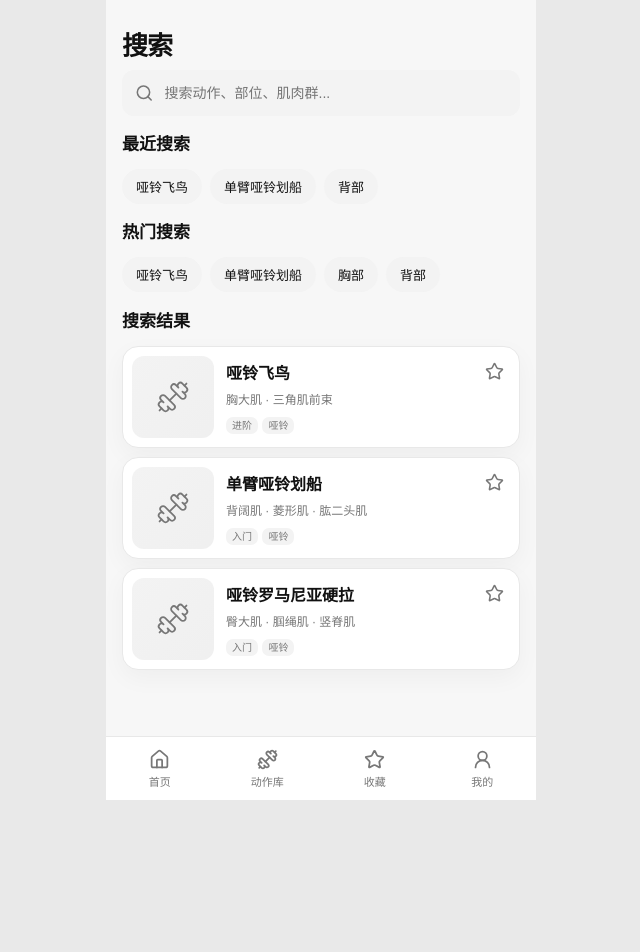
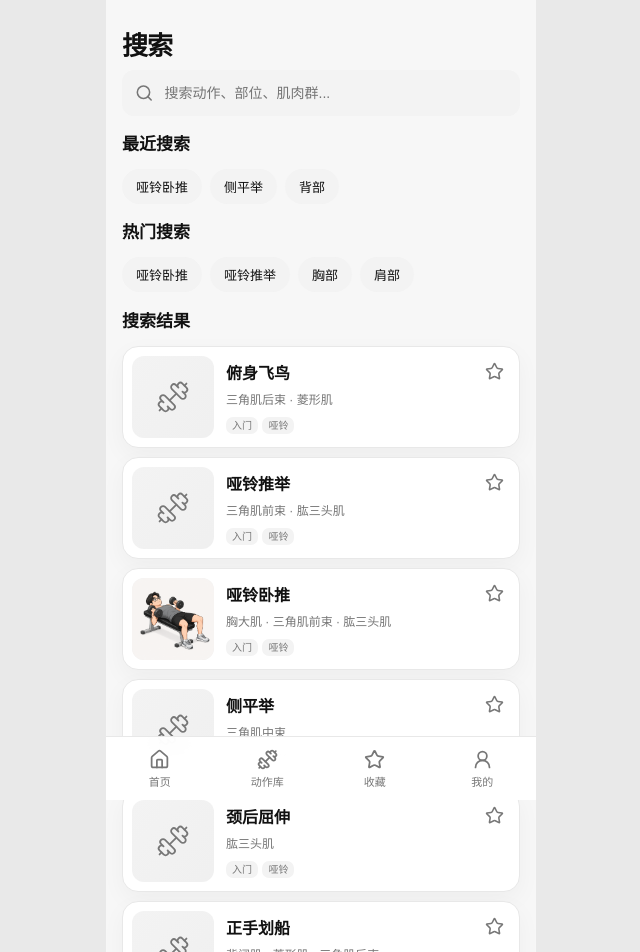
Before and after one commit to Xusuiquan/dumbbell-training, a React (Vite) app: page /search in a window 1280 px wide. Shown: the top 952 px of the page, without its empty margins (319-959 px from the left). Before the commit the page ends 800 px from the top, so only its background shows below. Built offline with nearby package versions, Linux system fonts and the light colour scheme.

Commit message:
feat: add 8 exercises

```diff
--- a/src/data/exercises/dumbbell.ts
+++ b/src/data/exercises/dumbbell.ts
@@ -2,68 +2,178 @@ import type { Exercise } from '../../types/exercise'
 
 export const dumbbellExercises: Exercise[] = [
   {
-    id: 'dumbbell-fly',
-    name: '哑铃飞鸟',
+    id: 'bent-over-reverse-fly',
+    name: '俯身飞鸟',
+    bodyPart: '肩部',
+    targetMuscles: ['三角肌后束', '菱形肌'],
+    difficulty: 'beginner',
+    equipment: ['哑铃'],
+    thumbnail: '',
+    startImage: '',
+    endImage: '',
+    steps: [
+      '双脚与髋同宽站立，屈髋俯身，背部保持自然中立。',
+      '双手持铃自然下垂，手肘保持微屈，肩膀远离耳朵。',
+      '向两侧打开手臂，带动肩胛骨轻轻向后收紧。',
+      '抬至与躯干平齐后停顿，再缓慢控制下放。',
+    ],
+    tips: ['选择轻重量，专注后肩发力', '手肘全程保持微屈', '躯干稳定，不要借力甩动'],
+    mistakes: ['耸肩代偿', '下背部弯曲', '重量过大导致动作变形'],
+    sets: '2–3组',
+    reps: '12–15次',
+    rest: '休息60–90秒',
+  },
+  {
+    id: 'dumbbell-shoulder-press',
+    name: '哑铃推举',
+    bodyPart: '肩部',
+    targetMuscles: ['三角肌前束', '肱三头肌'],
+    difficulty: 'beginner',
+    equipment: ['哑铃'],
+    thumbnail: '',
+    startImage: '',
+    endImage: '',
+    steps: [
+      '坐姿或站姿持铃，哑铃位于肩膀两侧，手腕保持中立。',
+      '收紧核心，呼气将哑铃向上推起。',
+      '手臂接近伸直时停住，避免耸肩或锁死手肘。',
+      '吸气并缓慢将哑铃降回肩部两侧。',
+    ],
+    tips: ['核心收紧，肋骨不要外翻', '推起时保持手腕在手肘正上方', '使用全程可控的重量'],
+    mistakes: ['腰部过度后仰', '双肩耸向耳朵', '哑铃下放过快'],
+    sets: '2–3组',
+    reps: '8–12次',
+    rest: '休息60–90秒',
+  },
+  {
+    id: 'dumbbell-bench-press',
+    name: '哑铃卧推',
     bodyPart: '胸部',
-    targetMuscles: ['胸大肌', '三角肌前束'],
+    targetMuscles: ['胸大肌', '三角肌前束', '肱三头肌'],
+    difficulty: 'beginner',
+    equipment: ['哑铃'],
+    thumbnail: '/images/exercises/chest/dumbbell-bench-press/thumbnail.png',
+    startImage: '/images/exercises/chest/dumbbell-bench-press/start.png',
+    endImage: '/images/exercises/chest/dumbbell-bench-press/end.png',
+    steps: [
+      '仰卧在训练凳上，双脚踩稳地面，双手各持一只哑铃。',
+      '将哑铃置于胸部两侧，肩胛骨轻轻向后下方收紧。',
+      '呼气，沿稳定轨迹将哑铃推起至手臂接近伸直。',
+      '吸气，缓慢下放至胸部两侧并保持手肘约四十五度。',
+    ],
+    tips: ['背部与臀部保持稳定', '手腕保持中立', '下放和推起都要可控'],
+    mistakes: ['手肘过度外展', '臀部离开训练凳', '哑铃碰撞或下放过快'],
+    sets: '3–4组',
+    reps: '8–12次',
+    rest: '休息60–90秒',
+  },
+  {
+    id: 'dumbbell-lateral-raise',
+    name: '侧平举',
+    bodyPart: '肩部',
+    targetMuscles: ['三角肌中束'],
+    difficulty: 'beginner',
+    equipment: ['哑铃'],
+    thumbnail: '',
+    startImage: '',
+    endImage: '',
+    steps: [
+      '站姿持铃，双臂自然垂于身体两侧，膝盖微屈。',
+      '收紧核心，手肘微屈，向两侧平稳抬起哑铃。',
+      '抬至接近肩高时短暂停顿，手腕保持中立。',
+      '缓慢控制哑铃回到起始位置。',
+    ],
+    tips: ['以手肘带动动作', '保持肩膀放松下沉', '轻重量慢节奏更容易找到发力'],
+    mistakes: ['借力甩动身体', '耸肩', '抬得过高导致肩部不适'],
+    sets: '2–3组',
+    reps: '12–15次',
+    rest: '休息60–90秒',
+  },
+  {
+    id: 'overhead-triceps-extension',
+    name: '颈后屈伸',
+    bodyPart: '手臂',
+    targetMuscles: ['肱三头肌'],
+    difficulty: 'beginner',
+    equipment: ['哑铃'],
+    thumbnail: '',
+    startImage: '',
+    endImage: '',
+    steps: [
+      '坐姿或站姿双手托住一只哑铃，举至头顶上方。',
+      '收紧核心，保持上臂靠近耳侧并指向上方。',
+      '屈肘将哑铃缓慢降至头后，保持手腕中立。',
+      '收缩肱三头肌，将哑铃推回头顶上方。',
+    ],
+    tips: ['上臂尽量保持固定', '动作全程不要耸肩', '选择能稳定控制的重量'],
+    mistakes: ['手肘向两侧张开', '腰部过度后仰', '下放过深引起肩肘不适'],
+    sets: '2–3组',
+    reps: '10–15次',
+    rest: '休息60–90秒',
+  },
+  {
+    id: 'overhand-dumbbell-row',
+    name: '正手划船',
+    bodyPart: '背部',
+    targetMuscles: ['背阔肌', '菱形肌', '三角肌后束'],
+    difficulty: 'beginner',
+    equipment: ['哑铃'],
+    thumbnail: '',
+    startImage: '',
+    endImage: '',
+    steps: [
+      '双手正握哑铃，屈髋俯身至躯干接近与地面平行。',
+      '让哑铃自然下垂，保持背部中立和颈部放松。',
+      '向后上方拉动手肘，将哑铃拉向下胸或上腹位置。',
+      '顶点收紧背部，再缓慢控制下放。',
+    ],
+    tips: ['先稳定躯干再拉肘', '想象用手肘带动，而不是手臂', '保持肩膀远离耳朵'],
+    mistakes: ['圆背拉起', '身体反复借力', '手肘过度外展'],
+    sets: '2–3组',
+    reps: '8–12次',
+    rest: '休息60–90秒',
+  },
+  {
+    id: 'underhand-dumbbell-row',
+    name: '反手划船',
+    bodyPart: '背部',
+    targetMuscles: ['背阔肌', '肱二头肌', '菱形肌'],
     difficulty: 'intermediate',
     equipment: ['哑铃'],
     thumbnail: '',
     startImage: '',
     endImage: '',
     steps: [
-      '仰卧地面，双膝屈曲、双脚踩稳，双手将哑铃举于胸部上方。',
-      '手肘保持微屈，吸气后向两侧缓慢张开手臂。',
-      '缓慢张开至上臂轻触地面或肩部仍舒适的范围即可。',
-      '呼气，像拥抱大树一样弧线收回哑铃。',
+      '双手反握哑铃，屈髋俯身，保持背部自然中立。',
+      '手臂自然下垂，掌心朝前，核心收紧。',
+      '将手肘沿身体两侧向后拉，哑铃靠近髋部。',
+      '在顶点短暂停顿，再缓慢将哑铃下放。',
     ],
-    tips: ['手肘全程保持微屈', '上臂轻触地面即可停止', '用胸部发力收回而非甩动手臂'],
-    mistakes: ['手肘锁死', '让哑铃撞击地面', '重量过大导致肩部不适', '回收时撞击哑铃'],
+    tips: ['肘部贴近身体两侧', '用背部带动而非只做弯举', '保持躯干角度稳定'],
+    mistakes: ['耸肩拉起', '腰部弯曲或摆动', '手腕过度翻折'],
     sets: '2–3组',
-    reps: '10–15次',
+    reps: '8–12次',
     rest: '休息60–90秒',
   },
   {
-    id: 'dumbbell-row',
-    name: '单臂哑铃划船',
-    bodyPart: '背部',
-    targetMuscles: ['背阔肌', '菱形肌', '肱二头肌'],
+    id: 'dumbbell-squat',
+    name: '哑铃深蹲',
+    bodyPart: '腿部',
+    targetMuscles: ['股四头肌', '臀大肌'],
     difficulty: 'beginner',
     equipment: ['哑铃'],
     thumbnail: '',
     startImage: '',
     endImage: '',
     steps: [
-      '双脚与髋同宽站立，髋向后移、上身前倾；空手轻扶同侧大腿。',
-      '持铃手自然下垂，肩膀远离耳朵，保持躯干稳定。',
-      '将哑铃沿身体方向拉向髋部，感受肩胛骨向后下方移动。',
-      '在顶点短暂停顿，再缓慢控制哑铃下放。',
+      '双脚略宽于髋，双手持一只哑铃于胸前或双手各持一只哑铃。',
+      '吸气下蹲，髋部向后向下，膝盖跟随脚尖方向。',
+      '下至自己能稳定控制的深度，保持胸部自然打开。',
+      '呼气蹬地站起，感受臀部和大腿共同发力。',
     ],
-    tips: ['先稳定躯干再拉肘', '哑铃向髋部而非胸口移动', '避免耸肩和扭转身体'],
-    mistakes: ['身体跟着哑铃旋转', '用下背反复甩动', '拉到胸口导致耸肩', '下放过快'],
-    sets: '2–3组',
-    reps: '8–12次/侧',
-    rest: '休息60–90秒',
-  },
-  {
-    id: 'dumbbell-romanian-deadlift',
-    name: '哑铃罗马尼亚硬拉',
-    bodyPart: '腿部',
-    targetMuscles: ['臀大肌', '腘绳肌', '竖脊肌'],
-    difficulty: 'beginner',
-    equipment: ['哑铃'],
-    thumbnail: '',
-    startImage: '',
-    endImage: '',
-    steps: [
-      '双脚与髋同宽站立，双手各持一只哑铃放在大腿前方。',
-      '膝盖微屈，吸气并将髋部向后送，让哑铃贴近双腿缓慢下滑。',
-      '感到大腿后侧拉伸后，呼气并用臀部发力回到站立。',
-      '站直后停稳，不要向后过度挺腰。',
-    ],
-    tips: ['这是髋部折叠而不是弯腰够地', '哑铃始终贴近双腿', '全程保持背部自然中立'],
-    mistakes: ['为了下得更低而圆背', '膝盖弯曲过多变成深蹲', '起身时过度后仰', '哑铃远离双腿'],
-    sets: '2–3组',
+    tips: ['全脚掌稳定接触地面', '膝盖方向与脚尖一致', '动作范围以稳定和舒适为先'],
+    mistakes: ['膝盖内扣', '弓背或塌腰', '脚跟离地'],
+    sets: '3–4组',
     reps: '8–12次',
     rest: '休息60–90秒',
   },
--- a/src/hooks/useLanguage.tsx
+++ b/src/hooks/useLanguage.tsx
@@ -118,6 +118,13 @@ const exerciseText: Record<string, string> = {
   哑铃卧推: 'Dumbbell Bench Press',
   上斜哑铃卧推: 'Incline Dumbbell Press',
   哑铃飞鸟: 'Dumbbell Fly',
+  俯身飞鸟: 'Bent-Over Reverse Fly',
+  哑铃推举: 'Dumbbell Shoulder Press',
+  侧平举: 'Dumbbell Lateral Raise',
+  颈后屈伸: 'Overhead Triceps Extension',
+  正手划船: 'Overhand Dumbbell Row',
+  反手划船: 'Underhand Dumbbell Row',
+  哑铃深蹲: 'Dumbbell Squat',
   下斜哑铃卧推: 'Decline Dumbbell Press',
   单臂哑铃划船: 'Single-Arm Dumbbell Row',
   哑铃罗马尼亚硬拉: 'Dumbbell Romanian Deadlift',
@@ -135,12 +142,15 @@ const exerciseText: Record<string, string> = {
   胸大肌: 'Pectoralis Major',
   肱三头肌: 'Triceps',
   三角肌前束: 'Front Deltoid',
+  三角肌中束: 'Lateral Deltoid',
+  三角肌后束: 'Rear Deltoid',
   胸大肌中缝: 'Inner Chest',
   胸大肌内侧: 'Inner Pectoral',
   胸大肌下部: 'Lower Chest',
   背阔肌: 'Latissimus Dorsi',
   菱形肌: 'Rhomboids',
   肱二头肌: 'Biceps',
+  股四头肌: 'Quadriceps',
   臀大肌: 'Gluteus Maximus',
   腘绳肌: 'Hamstrings',
   竖脊肌: 'Erector Spinae',
--- a/src/pages/Search.tsx
+++ b/src/pages/Search.tsx
@@ -38,7 +38,7 @@ export function Search({
         <>
           <h2 className="section-title">{t('recentSearches')}</h2>
           <div className="filter-row static-tags">
-            {['哑铃飞鸟', '单臂哑铃划船', '背部'].map((x) => (
+            {['哑铃卧推', '侧平举', '背部'].map((x) => (
               <span className="chip" key={x}>
                 {text(x)}
               </span>
@@ -46,7 +46,7 @@ export function Search({
           </div>
           <h2 className="section-title">{t('popularSearches')}</h2>
           <div className="filter-row static-tags">
-            {['哑铃飞鸟', '单臂哑铃划船', '胸部', '背部'].map((x) => (
+            {['哑铃卧推', '哑铃推举', '胸部', '肩部'].map((x) => (
               <span className="chip" key={x}>
                 {text(x)}
               </span>
```
